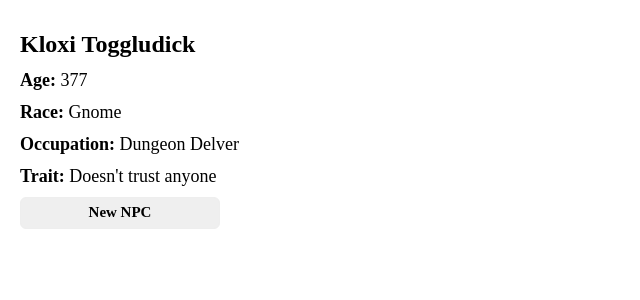
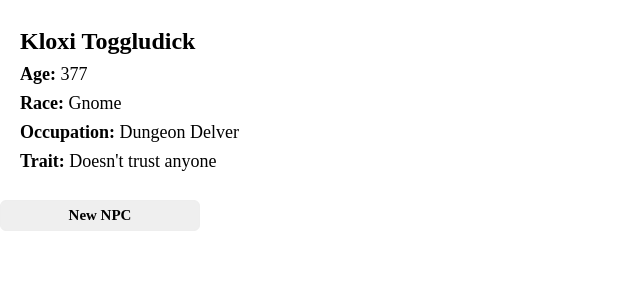
Before and after one commit to Tawe/NPC-generator, a React (Create React App) app: page / in a window 1280 px wide. Shown: the top 300 px of the page, without its empty margins (0-640 px from the left). Built offline with nearby package versions, Linux system fonts and the light colour scheme; a web font is replaced by a local one.

Commit message:
Cleaning up files

```diff
--- a/public/index.html
+++ b/public/index.html
@@ -7,7 +7,7 @@
     <meta name="theme-color" content="#000000" />
     <meta
       name="description"
-      content="Web site created using create-react-app"
+      content="Generate an NPC"
     />
     <link rel="apple-touch-icon" href="%PUBLIC_URL%/logo192.png" />
     <!--
--- a/src/App.tsx
+++ b/src/App.tsx
@@ -26,8 +26,8 @@ function App(): ReactChild {
                     <strong>Trait: </strong>
                     {character && character.trait}
                 </div>
-                <Button onClick={() => setCharacter(newChar())}>New NPC</Button>
             </Container>
+            <Button onClick={() => setCharacter(newChar())}>New NPC</Button>
         </Background>
     );
 }
@@ -41,7 +41,7 @@ const Background = styled.div`
 const Container = styled.div`
     display: flex;
     flex-direction: column;
-    height: 220px;
+    height: 160px;
     justify-content: space-evenly;
     font-family: MedievalSharp;
     font-size: 18px;
```
